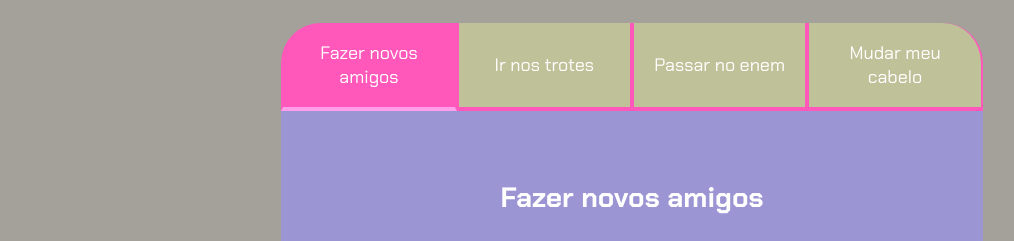
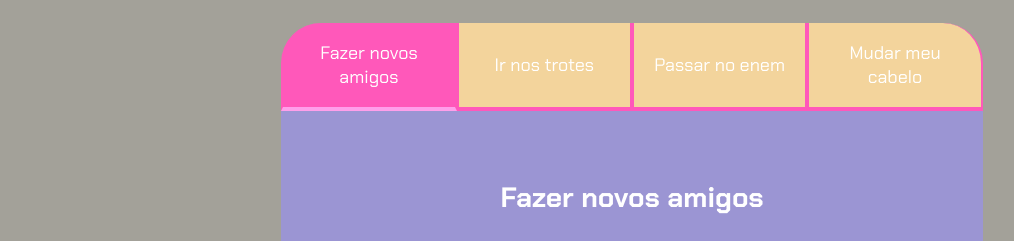
Before and after one commit to vitoriapotolan/Projeto-de-vida-, a plain HTML site: page index.html in a window 1280 px wide. Shown: the part 80-321 px from the top of the page, without its empty margins (8-1022 px from the left). Drawn offline with Linux system fonts and the light colour scheme.

Commit message:
alteraçao cor

```diff
--- a/styles.css
+++ b/styles.css
@@ -5,7 +5,7 @@
     --verde: #ff9fea;
     --branco: #FFFFFF;
     --botao-ativo: #ff58ba;
-    --botao-inativo: rgba(219, 226, 154, 0.5);
+    --botao-inativo: rgb(243, 212, 156);
     --texto-fundo: rgba(153, 145, 235, 0.712);
 }
 
```
